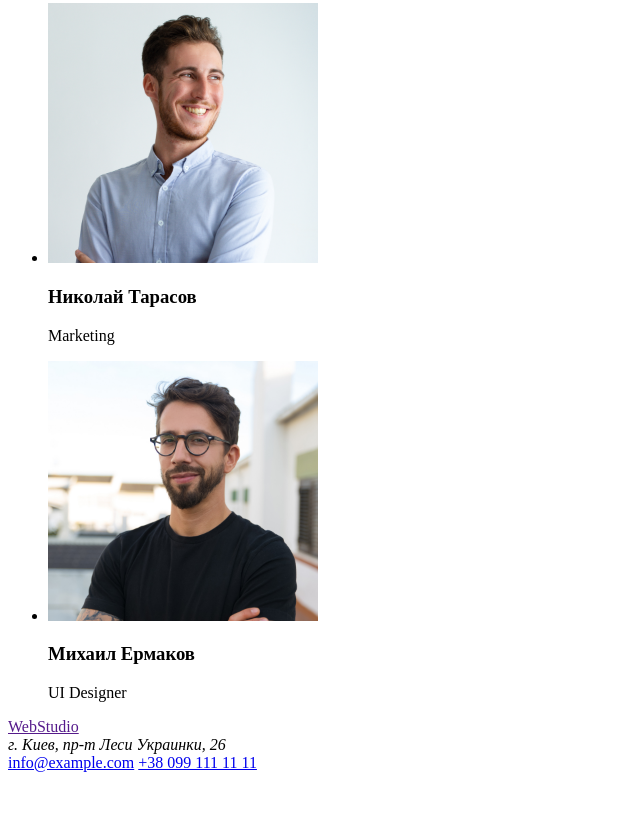
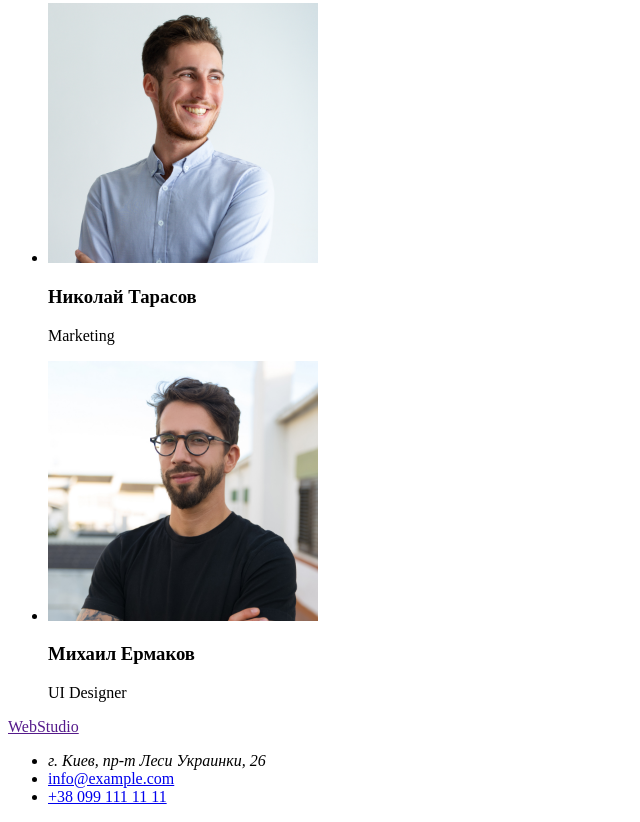
Before and after one commit to Lesia1612/goit-markup-hw-01, a plain HTML site: page index.html in a window 1280 px wide. Shown: the part 2333-3155 px from the top of the page, without its empty margins (0-640 px from the left). Before the commit the page ends 3113 px from the top, so only its background shows below. Drawn offline with Linux system fonts and the light colour scheme.

Commit message:
Додала список в футері

```diff
--- a/index.html
+++ b/index.html
@@ -83,9 +83,11 @@
         </section>
         <footer>
             <a href="">WebStudio</a>
-            <address>г. Киев, пр-т Леси Украинки, 26</address>
-            <a href="mailto:info@example.com">info@example.com</a>
-            <a href="tel:+380991111111">+38 099 111 11 11</a>
+            <ul>
+                <li><address>г. Киев, пр-т Леси Украинки, 26</address></li>
+                <li><a href="mailto:info@example.com">info@example.com</a></li>
+                <li><a href="tel:+380991111111">+38 099 111 11 11</a></li>
+            </ul>
         </footer>
     </main>
 </body>
```
